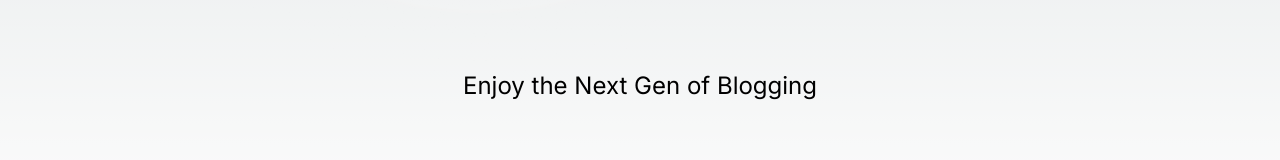
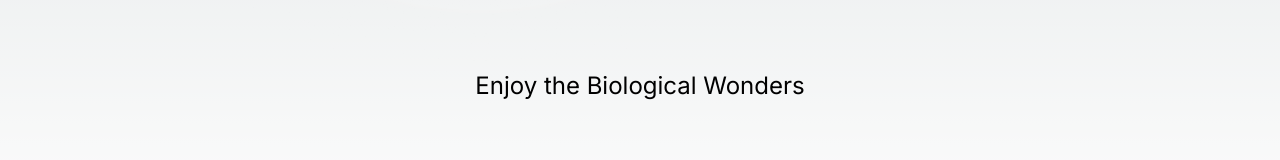
Before and after one commit to Nijanshu/Blog-Next.js, a Next.js app: page / in a window 1280 px wide. Shown: the part 518-678 px from the top of the page. Built offline with nearby package versions, Linux system fonts and the light colour scheme.

Commit message:
Update index.js

```diff
--- a/pages/index.js
+++ b/pages/index.js
@@ -27,7 +27,7 @@ export default function Home(props) {
         <title>inBlog</title>
         <meta name="description" content="inBlog" />
         <meta name="viewport" content="width=device-width, initial-scale=1" />
-        <link rel="icon" href="/inBlog.png" />
+        <link rel="icon" href="/BioStem.png" />
       </Head>
 
      <main className={`${styles.main} ${inter.className}`}>
@@ -45,7 +45,7 @@ export default function Home(props) {
             priority
           />
         </div>
-<h2 className='md:text-2xl text-xl md:my-4'>Enjoy the Next Gen of Blogging</h2>
+<h2 className='md:text-2xl text-xl md:my-4'>Enjoy the Biological Wonders</h2>
         <div className={styles.grid}>
           <Link
             href={'/blog'}
```
